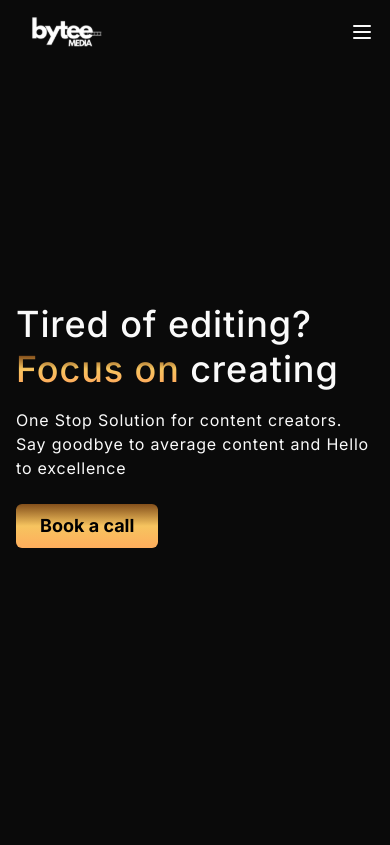
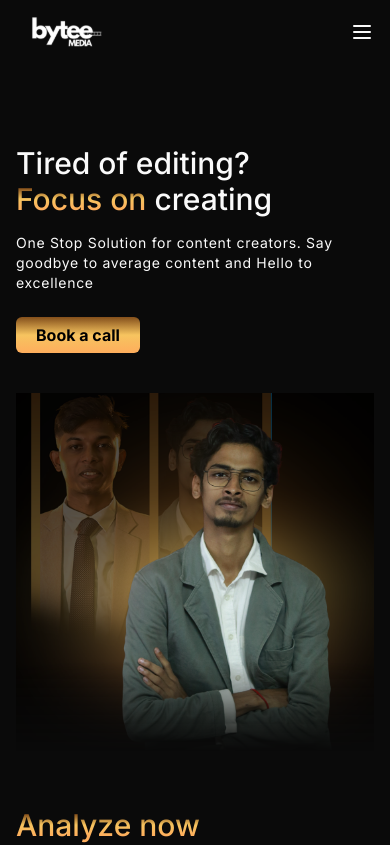
Before and after one commit to johurul-haque/bytee-media, a Next.js app: page / in a window 390 px wide. Shown: the top 845 px of the page. Built offline with nearby package versions, Linux system fonts and the light colour scheme.

Commit message:
Showing image in the hero section

```diff
--- a/src/components/book-a-call.tsx
+++ b/src/components/book-a-call.tsx
@@ -12,7 +12,8 @@ export function BookACall({
     <Link
       href="https://calendly.com/byteemedia-hunv/30min?month=2024-06"
       className={cn(
-        "px-6 py-2 text-lg text-black font-bold bg-gradient-to-b from-amber-dark via-amber-light to-amber-medium" +
+        "px-5 xs:px-6 py-1.5 xs:py-2 xs:text-lg text-black font-bold bg-gradient-to-b from-amber-dark via-amber-light" +
+          " to-amber-medium" +
           " block max-w-fit rounded-md max-sm:truncate",
         className,
       )}
--- a/src/components/footer.tsx
+++ b/src/components/footer.tsx
@@ -12,12 +12,12 @@ export function Footer() {
       <div>
         <Image
           src={dreamBig}
-          className="block mx-auto -mb-4 max-sm:max-w-xs"
+          className="block mx-auto -mb-4 max-sm:max-w-xs w-full"
           alt=""
           role="presentation"
           quality={100}
         />
-        <h2 className="text-3xl md:text-5xl font-semibold text-center mb-6">
+        <h2 className="text-2xl max-sm:mt-2 sm:text-3xl md:text-5xl font-semibold text-center mb-6">
           Schedule a call Today!
         </h2>
         <BookACall className="mx-auto" />
--- a/src/components/layouts/home/hero-section.tsx
+++ b/src/components/layouts/home/hero-section.tsx
@@ -5,15 +5,15 @@ import { BookACall } from "@/components/book-a-call";
 
 export function HeroSection() {
   return (
-    <section className="flex items-center justify-between h-[clamp(35rem,90svh,45rem)]">
-      <div>
-        <h1 className="text-4xl md:text-5xl leading-[2.8rem] tracking-wide font-medium">
+    <section className="flex max-lg:flex-col items-center justify-between lg:h-[clamp(35rem,90svh,45rem)]">
+      <div className="mt-20 mb-10">
+        <h1 className="text-3xl xs:text-4xl md:text-5xl xs:leading-[2.8rem] xs:tracking-wide font-medium">
           Tired of editing?
           <br />
           <TextGradient>Focus on</TextGradient> creating
         </h1>
 
-        <p className="max-w-sm mt-4 mb-6 tracking-wider">
+        <p className="max-w-sm mt-4 mb-6 max-xs:text-sm tracking-wider">
           One Stop Solution for content creators. Say goodbye to average content
           and {"Hello to excellence"}
         </p>
@@ -23,7 +23,7 @@ export function HeroSection() {
 
       <Image
         src={banner}
-        className="max-h-full max-w-fit [mask-image:linear-gradient(to_bottom,#000_75%,transparent)] max-lg:hidden"
+        className="max-h-full max-w-fit [mask-image:linear-gradient(to_bottom,#000_75%,transparent)] max-lg:w-full"
         alt=""
         role="presentation"
         width={800}
--- a/tailwind.config.ts
+++ b/tailwind.config.ts
@@ -16,6 +16,9 @@ const config: Config = {
         "amber-medium": "hsl(30, 99%, 68%)",
         "amber-light": "hsl(40, 90%, 67%)",
       },
+      screens: {
+        xs: "400px",
+      },
     },
   },
   plugins: [],
```
